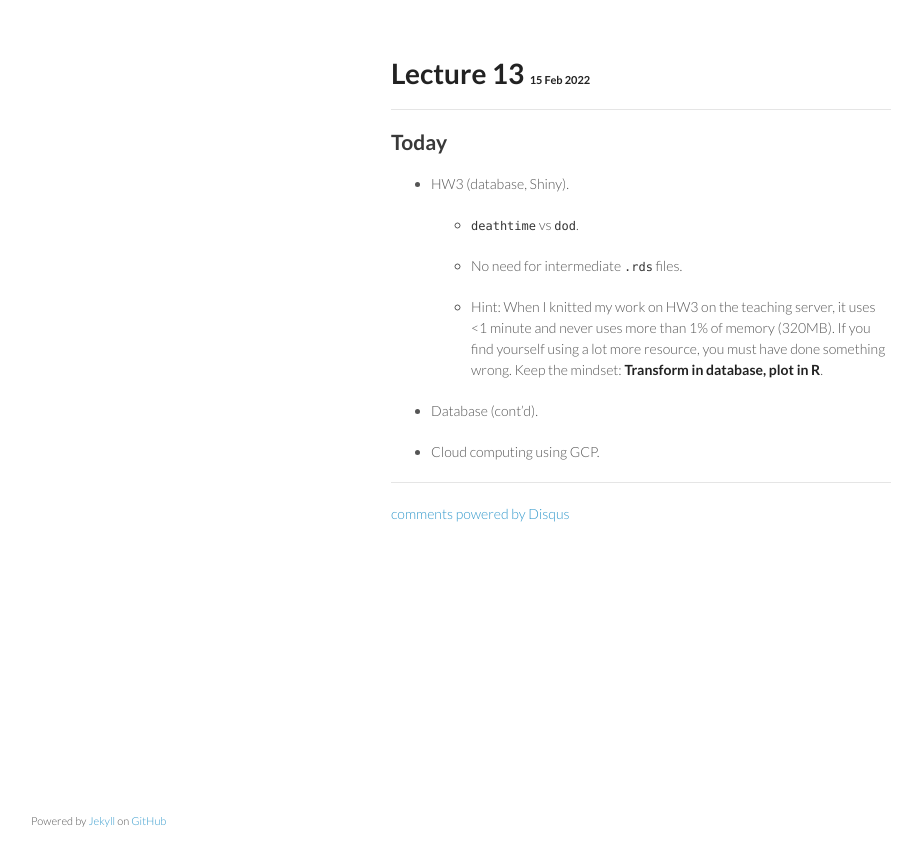
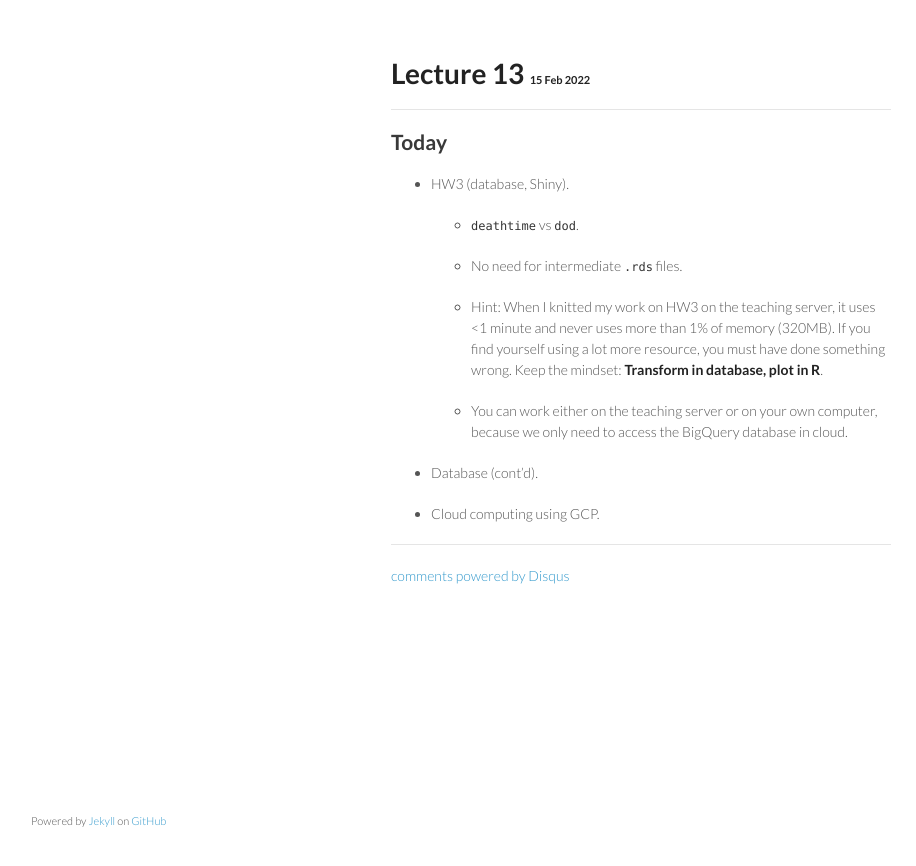
Before and after one commit to ucla-biostat-203b/2022winter, a Jekyll site: the page built from _posts/2022-02-15-week7-day1.md, in a window 1280 px wide. Shown: the top 866 px of the page, without its empty margins (179-1095 px from the left). Built offline with Jekyll 4.4.1, drawn with Linux system fonts in a browser that asks for light colours; comment, search, counter and statistics services are not loaded.

Commit message:
minor edits

```diff
--- a/_posts/2022-02-15-week7-day1.md
+++ b/_posts/2022-02-15-week7-day1.md
@@ -14,6 +14,8 @@ category: biostat203bwinter2022
 
     * Hint: When I knitted my work on HW3 on the teaching server, it uses <1 minute and never uses more than 1% of memory (320MB). If you find yourself using a lot more resource, you must have done something wrong. Keep the mindset: **Transform in database, plot in R**.
 
+    * You can work either on the teaching server or on your own computer, because we only need to access the BigQuery database in cloud.
+
 * Database (cont'd).
 
 * Cloud computing using GCP.
```
